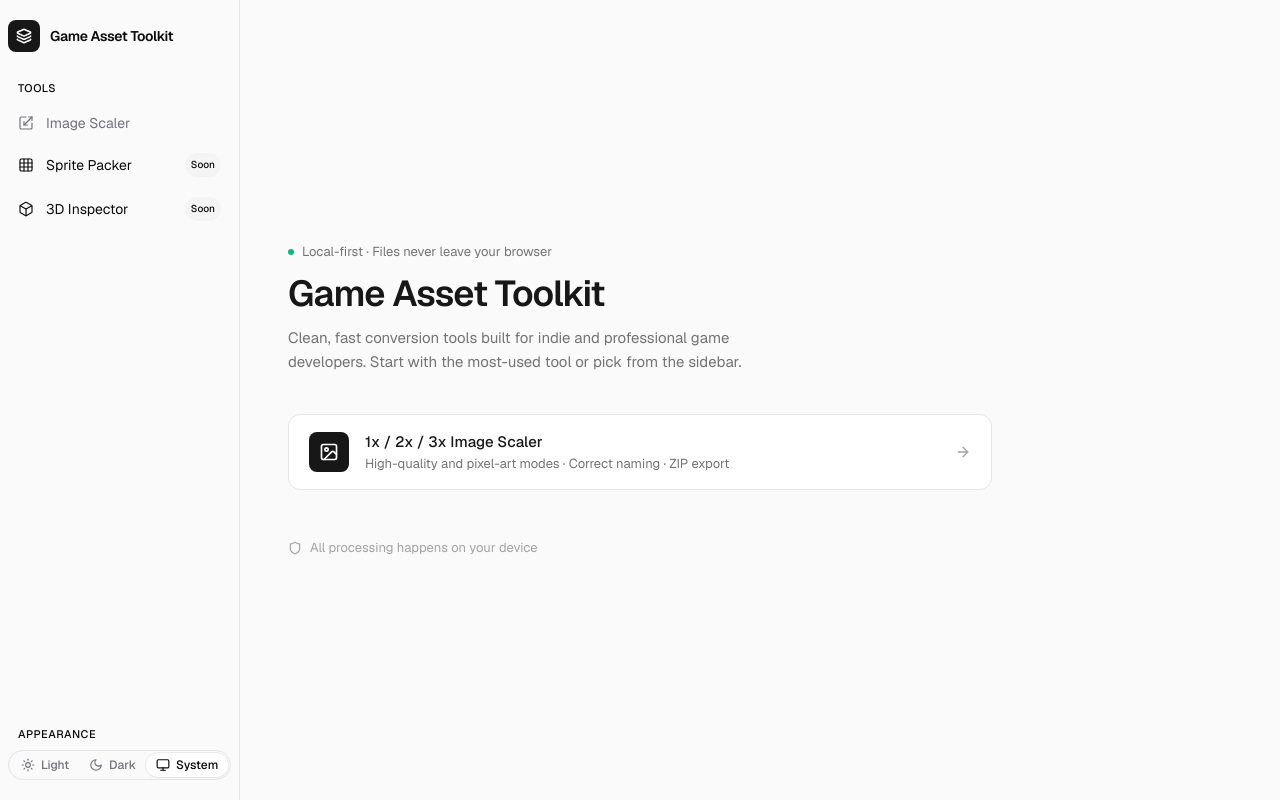
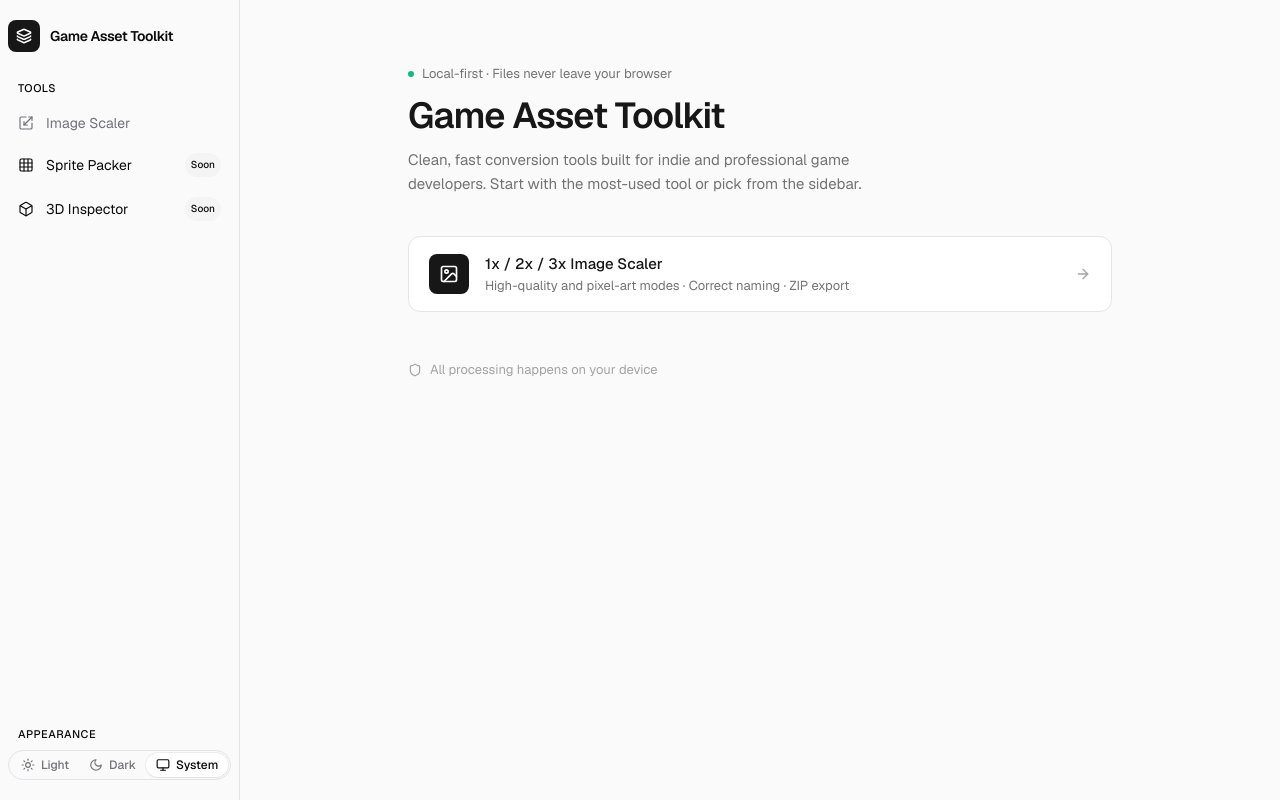
Before and after one commit to naralapraneeth11/game-asset, a Next.js app in the folder game-asset-toolkit/: page / in a window 1280 px wide. Built offline with nearby package versions, Linux system fonts and the light colour scheme.

Commit message:
Adjust main content offset for fixed sidebar

```diff
--- a/game-asset-toolkit/src/app/layout.tsx
+++ b/game-asset-toolkit/src/app/layout.tsx
@@ -61,11 +61,11 @@
         className={`${geistSans.variable} ${geistMono.variable} font-sans antialiased`}
       >
         <ThemeProvider>
-          <div className="flex h-screen overflow-hidden">
+          <div className="min-h-screen bg-background">
             <Sidebar />
-            <main className="flex-1 overflow-y-auto bg-[var(--background)]">
+            <div className="md:pl-60">
               {children}
-            </main>
+            </div>
           </div>
         </ThemeProvider>
       </body>
```
